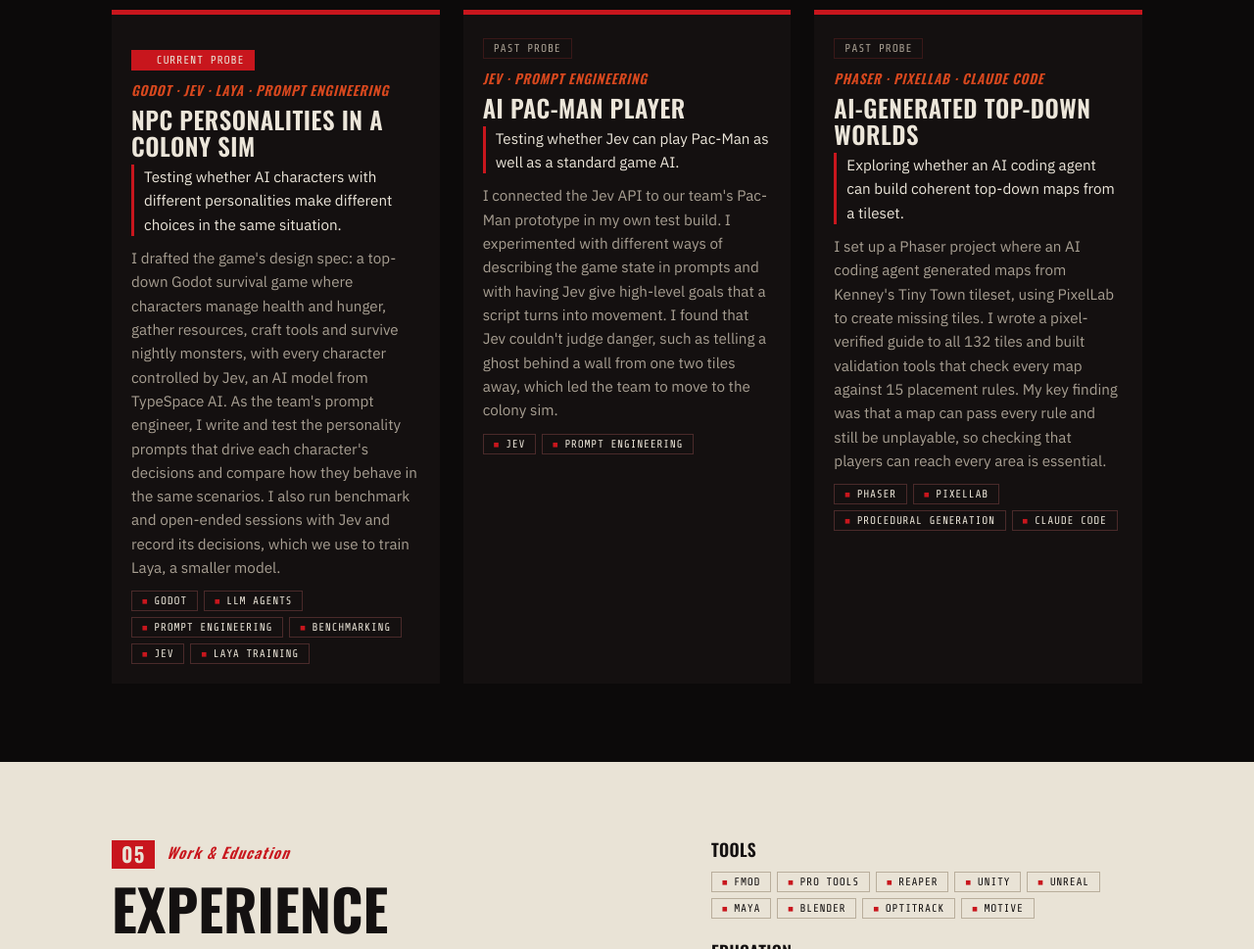
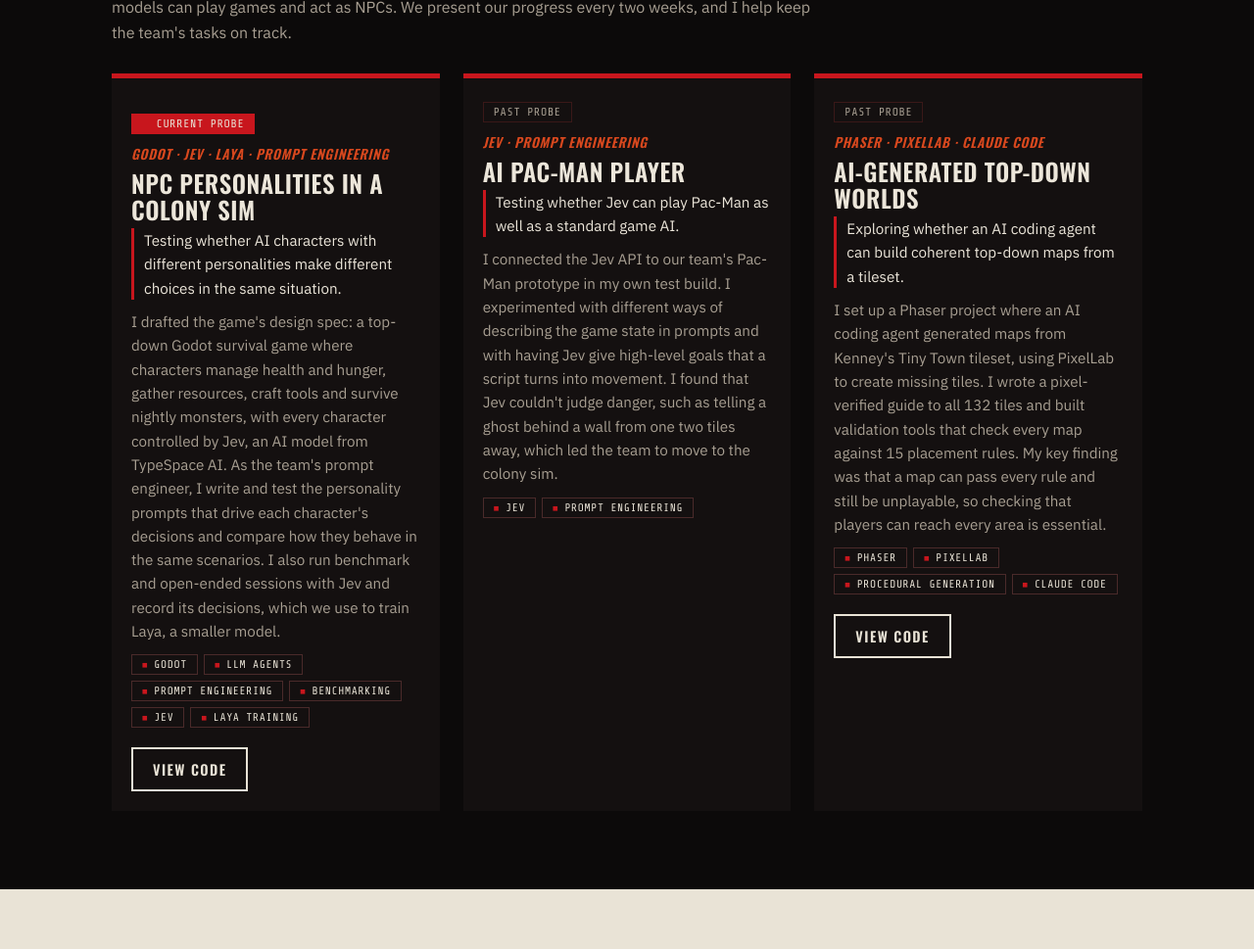
Before and after one commit to rhage-CS/website-, a plain HTML site: page index.html in a window 1280 px wide. Shown: the part 6650-7619 px from the top of the page at 98% size. Drawn offline with nearby package versions, Linux system fonts and the light colour scheme.

Commit message:
Add links to view code for multiple projects

```diff
--- a/index.html
+++ b/index.html
@@ -347,6 +347,7 @@ section h2.glitch{position:relative}
             <p class="hook">A 3D walking simulator built by a three-person team in a five-week sprint.</p>
             <p>As level designer, I owned the map's layout and flow, planning it in Photoshop and modeling it in Maya before bringing it into the engine. I used terrain and building placement to guide players without waypoints, and designed the lighthouse objective as a landmark visible across the map. I refined the layout through playtesting wherever players got lost.</p>
             <div class="tags"><span class="tag">Level Design</span><span class="tag">Maya</span><span class="tag">Photoshop</span><span class="tag">Playtesting</span></div>
+            <div class="actions"><a class="btn" href="https://github.com/rhage-CS/Walking-Sim-Project" target="_blank" rel="noopener">View code</a></div>
           </div>
         </div>
       </div>
@@ -400,6 +401,7 @@ section h2.glitch{position:relative}
           <p class="hook">Testing whether AI characters with different personalities make different choices in the same situation.</p>
           <p>I drafted the game's design spec: a top-down Godot survival game where characters manage health and hunger, gather resources, craft tools and survive nightly monsters, with every character controlled by Jev, an AI model from TypeSpace AI. As the team's prompt engineer, I write and test the personality prompts that drive each character's decisions and compare how they behave in the same scenarios. I also run benchmark and open-ended sessions with Jev and record its decisions, which we use to train Laya, a smaller model.</p>
           <div class="tags"><span class="tag">Godot</span><span class="tag">LLM Agents</span><span class="tag">Prompt Engineering</span><span class="tag">Benchmarking</span><span class="tag">Jev</span><span class="tag">Laya Training</span></div>
+          <div class="actions"><a class="btn" href="https://github.com/CMPM118-Jev-Team/Survivaler-Gameler" target="_blank" rel="noopener">View code</a></div>
         </div>
       </div>
 
@@ -422,6 +424,7 @@ section h2.glitch{position:relative}
           <p class="hook">Exploring whether an AI coding agent can build coherent top-down maps from a tileset.</p>
           <p>I set up a Phaser project where an AI coding agent generated maps from Kenney's Tiny Town tileset, using PixelLab to create missing tiles. I wrote a pixel-verified guide to all 132 tiles and built validation tools that check every map against 15 placement rules. My key finding was that a map can pass every rule and still be unplayable, so checking that players can reach every area is essential.</p>
           <div class="tags"><span class="tag">Phaser</span><span class="tag">PixelLab</span><span class="tag">Procedural Generation</span><span class="tag">Claude Code</span></div>
+          <div class="actions"><a class="btn" href="https://github.com/rhage-CS/Open-ended-top-down-world-generation" target="_blank" rel="noopener">View code</a></div>
         </div>
       </div>
 
```
